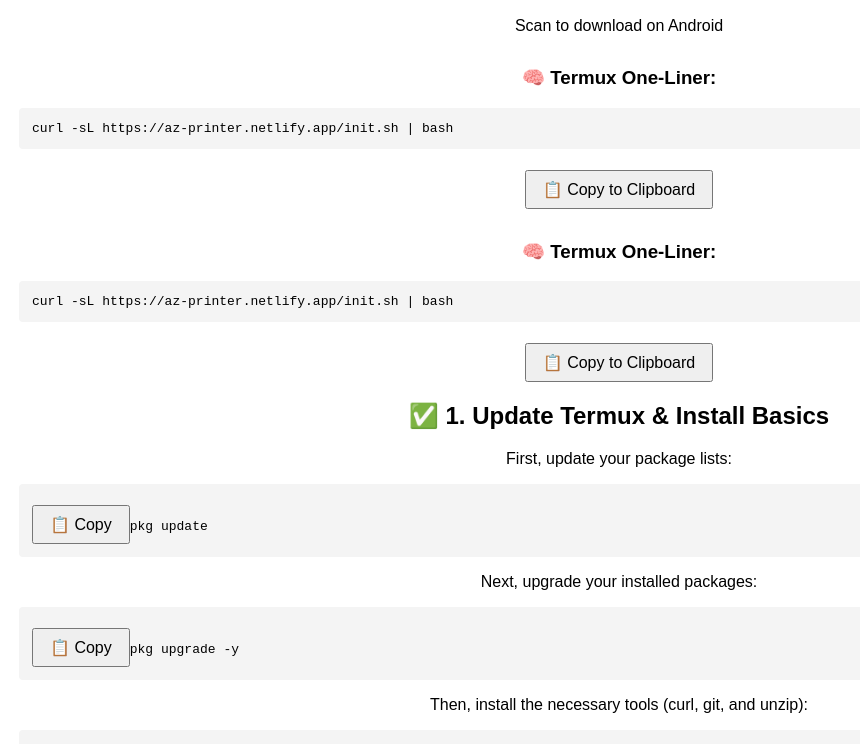
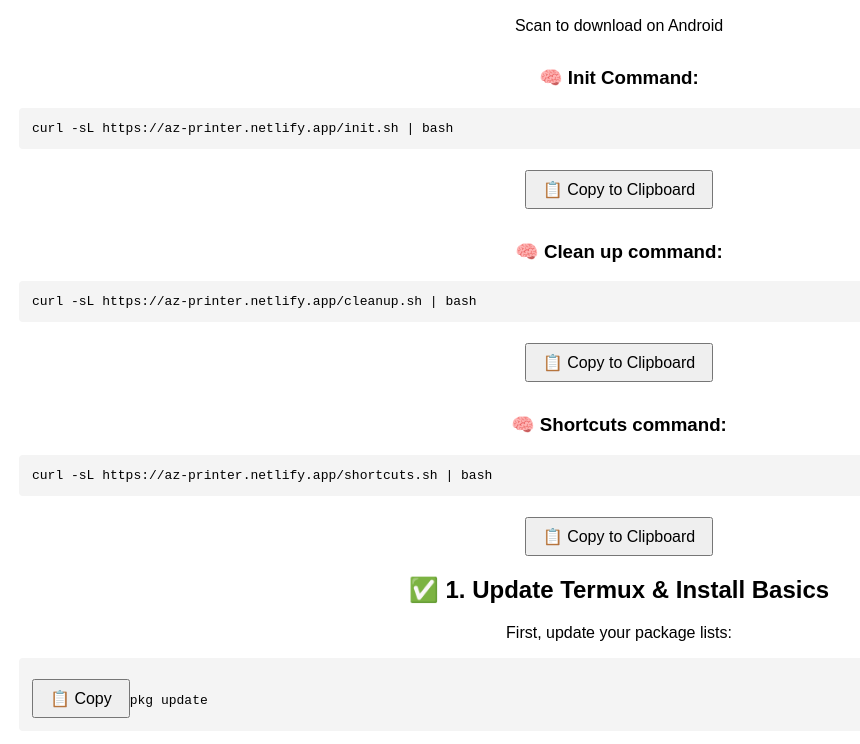
Before and after one commit to qpixio/az-printer-service, a website: page docs/index.html in a window 1280 px wide. Shown: the part 474-1218 px from the top of the page, without its empty margins (21-881 px from the left). Drawn offline with Linux system fonts and the light colour scheme.

Commit message:
Fixing shortcuts

```diff
--- a/docs/index.html
+++ b/docs/index.html
@@ -41,14 +41,20 @@
   </div>
 
   <div class="command">
-    <h3>🧠 Termux One-Liner:</h3>
+    <h3>🧠 Init Command:</h3>
     <pre id="cmd">curl -sL https://az-printer.netlify.app/init.sh | bash</pre>
     <button class="copy-btn" onclick="copyCommand()">📋 Copy to Clipboard</button>
   </div>
 
   <div class="command">
-    <h3>🧠 Termux One-Liner:</h3>
-    <pre id="cmd">curl -sL https://az-printer.netlify.app/init.sh | bash</pre>
+    <h3>🧠 Clean up command:</h3>
+    <pre id="cmd">curl -sL https://az-printer.netlify.app/cleanup.sh | bash</pre>
+    <button class="copy-btn" onclick="copyCommand()">📋 Copy to Clipboard</button>
+  </div>
+
+  <div class="command">
+    <h3>🧠 Shortcuts command:</h3>
+    <pre id="cmd">curl -sL https://az-printer.netlify.app/shortcuts.sh | bash</pre>
     <button class="copy-btn" onclick="copyCommand()">📋 Copy to Clipboard</button>
   </div>
 
```
